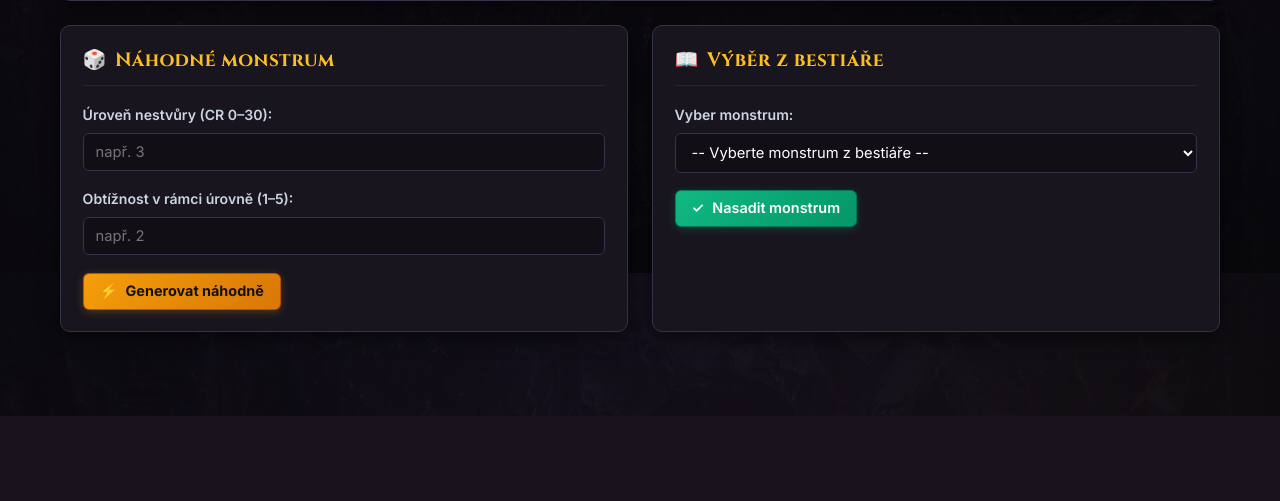
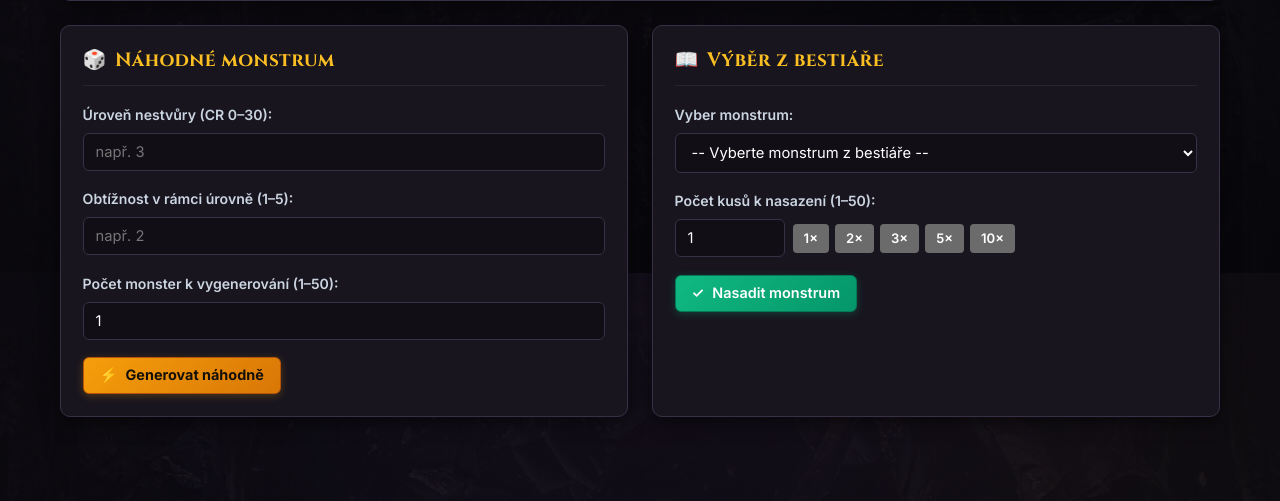
Before and after one commit to Tomas-Gallischek/dnd_atarax, a Django app: page /dm/monster_gen_page/ in a window 1280 px wide. Shown: the part 527-1028 px from the top of the page. Before the commit the page ends 943 px from the top, so only its background shows below. Run offline with Django 5.2, Linux system fonts and the light colour scheme; the visitor is signed in with stand-in values (Sample User, id 1); data that the repository does not hold is empty.

Commit message:
Update: 2026-10-31 14:02:16

```diff
--- a/dm_site_app/templates/dm_site_app/monster_gen_page.html
+++ b/dm_site_app/templates/dm_site_app/monster_gen_page.html
@@ -78,6 +78,11 @@
                 <input type="number" id="mob_dificulty" name="mob_dificulty" placeholder="např. 2" step="1" min="1" max="5" class="atarax-input" required>
             </div>
 
+            <div class="atarax-form-group">
+                <label for="random_mob_count">Počet monster k vygenerování (1–50):</label>
+                <input type="number" id="random_mob_count" name="count" value="1" min="1" max="50" step="1" class="atarax-input" required>
+            </div>
+
             <button type="submit" name="generate" class="btn btn-gold">
                 <span>⚡</span> Generovat náhodně
             </button>
@@ -106,6 +111,20 @@
                 </select>
             </div>
 
+            <div class="atarax-form-group">
+                <label for="specific_mob_count">Počet kusů k nasazení (1–50):</label>
+                <div style="display: flex; gap: 8px; align-items: center; flex-wrap: wrap;">
+                    <input type="number" id="specific_mob_count" name="count" value="1" min="1" max="50" step="1" class="atarax-input" style="max-width: 110px;" required>
+                    <div style="display: flex; gap: 6px; flex-wrap: wrap;">
+                        <button type="button" class="btn btn-outline-secondary btn-sm" onclick="document.getElementById('specific_mob_count').value = 1">1×</button>
+                        <button type="button" class="btn btn-outline-secondary btn-sm" onclick="document.getElementById('specific_mob_count').value = 2">2×</button>
+                        <button type="button" class="btn btn-outline-secondary btn-sm" onclick="document.getElementById('specific_mob_count').value = 3">3×</button>
+                        <button type="button" class="btn btn-outline-secondary btn-sm" onclick="document.getElementById('specific_mob_count').value = 5">5×</button>
+                        <button type="button" class="btn btn-outline-secondary btn-sm" onclick="document.getElementById('specific_mob_count').value = 10">10×</button>
+                    </div>
+                </div>
+            </div>
+
             <button class="btn btn-emerald" type="submit">
                 <span>✓</span> Nasadit monstrum
             </button>
--- a/dm_site_app/views.py
+++ b/dm_site_app/views.py
@@ -697,6 +697,10 @@ def random_monster_gen(request):
     if request.method == 'POST':
         mob_lvl = int(request.POST.get('mob_lvl')) # 1-30 (v databázi 0-29)
         mob_dificulty = int(request.POST.get('mob_dificulty')) # Obtížnost v rámci daného levelu
+        try:
+            spawn_count = max(1, min(50, int(request.POST.get('count', 1) or 1)))
+        except (ValueError, TypeError):
+            spawn_count = 1
 
         final_dificulty = int(mob_dificulty - 3) # 1-2 = menší lvl než hráči, 3 = stejný lvl jak hráčí, 4-5 = větší lvl než hráčí
         final_lvl = float(mob_lvl + final_dificulty)
@@ -704,14 +708,17 @@ def random_monster_gen(request):
         final_lvl_max = min(30.0, final_lvl + 0.5)
 
         # Vyhledá všechny monstra které mají CR v daném rozsahu
-        monsters = Monsters_All_db.objects.filter(challenge_rating__gte=final_lvl_min, challenge_rating__lte=final_lvl_max)
-        count = monsters.count()
-
-        # Vybere náhodné monstrum
+        monsters = list(Monsters_All_db.objects.filter(challenge_rating__gte=final_lvl_min, challenge_rating__lte=final_lvl_max))
+        count = len(monsters)
+
+        # Vybere náhodné monstrum (případně více kusů)
         if count > 0:
-            random_mob = random.choice(monsters)
-            active_mob = active_mob_db_save(random_mob.id)
-            log_mob("Náhodný výběr monstra", f"CR {final_lvl_min}–{final_lvl_max} (nalezeno {count}x) -> Vybrán: {random_mob.name_cz or random_mob.name_en} (CR {random_mob.formatted_cr})")
+            spawned_names = []
+            for _ in range(spawn_count):
+                random_mob = random.choice(monsters)
+                active_mob = active_mob_db_save(random_mob.id)
+                spawned_names.append(f"{random_mob.name_cz or random_mob.name_en} (CR {random_mob.formatted_cr})")
+            log_mob("Náhodný výběr monstra", f"CR {final_lvl_min}–{final_lvl_max} (nalezeno {count}x, nasazeno {spawn_count}x) -> {', '.join(spawned_names)}")
             return redirect('dm_site_app:monster_gen_page') # Znova načte stránku s novým mobem
         else:
             log_warning("Náhodný výběr monstra", f"Žádné monstrum v databázi pro CR {final_lvl_min}–{final_lvl_max}")
@@ -722,9 +729,22 @@ def random_monster_gen(request):
 def specific_monster_gen(request):
     if request.method == 'POST':
         monster_id = request.POST.get('monster_id')
-        active_mob = active_mob_db_save(monster_id)
+        try:
+            count = max(1, min(50, int(request.POST.get('count', 1) or 1)))
+        except (ValueError, TypeError):
+            count = 1
+
+        active_mob = None
+        for _ in range(count):
+            active_mob = active_mob_db_save(monster_id)
+
         if active_mob:
-            log_mob("Výběr konkrétního monstra", f"Přidán: {active_mob.name_cz or active_mob.name_en} (CR {active_mob.formatted_cr})")
+            mob_name = active_mob.name_cz or active_mob.name_en
+            log_mob("Výběr konkrétního monstra", f"Přidáno {count}x: {mob_name} (CR {active_mob.formatted_cr})")
+            if count > 1:
+                messages.success(request, f"Do hry bylo nasazeno {count}× monstrum '{mob_name}'.")
+            else:
+                messages.success(request, f"Do hry bylo nasazeno monstrum '{mob_name}'.")
         return redirect('dm_site_app:monster_gen_page')
     else:
         log_warning("Výběr specifického monstra", "Neplatná metoda (očekáván POST)")
```
